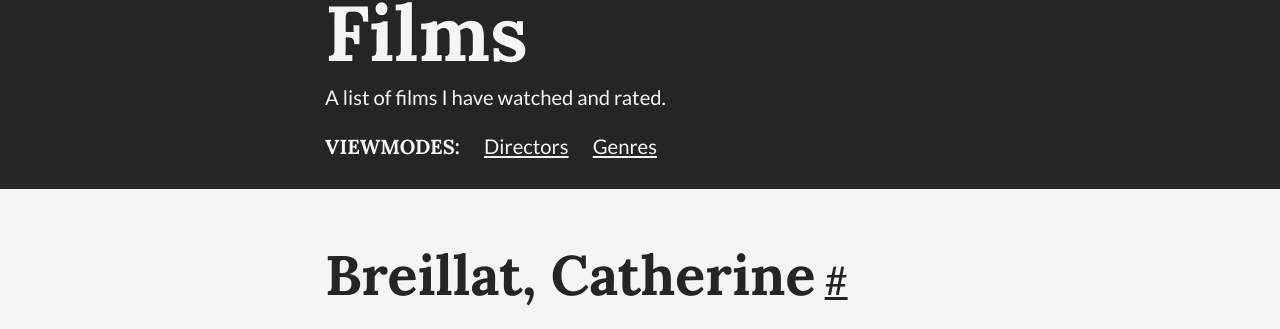
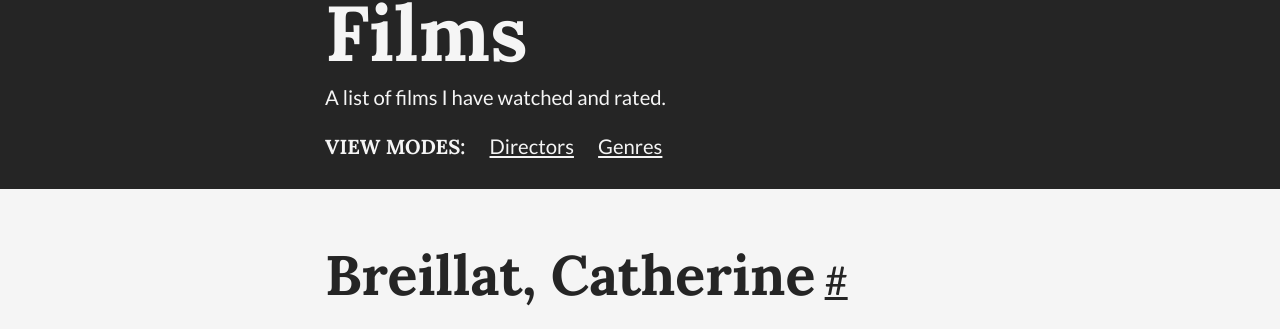
Before and after one commit to thomaswoodcock/thomaswoodcock.github.io, a Jekyll site: the page built from films/index.html, in a window 1280 px wide and 900 px high. Shown: the part 98-427 px from the top of the window. Built offline with Jekyll 4.4.1, drawn with Linux system fonts in a browser that asks for light colours.

Commit message:
Renames viewmodes

```diff
--- a/albums/genres.html
+++ b/albums/genres.html
@@ -4,8 +4,8 @@ title: Albums
 description: "A list of albums I have listened to and rated."
 ---
 
-{% include components/header.html links=site.data.albumlinks
-linktitle="VIEWMODES:" %}
+{% include components/header.html links=site.data.albumlinks linktitle="VIEW
+MODES:" %}
 <article class="content">
   {% include containers/albums-by-genre.html %}
 </article>
--- a/albums/index.html
+++ b/albums/index.html
@@ -4,8 +4,8 @@ title: Albums
 description: "A list of albums I have listened to and rated."
 ---
 
-{% include components/header.html links=site.data.albumlinks
-linktitle="VIEWMODES:" %}
+{% include components/header.html links=site.data.albumlinks linktitle="VIEW
+MODES:" %}
 <article class="content">
   {% include containers/albums-by-artist.html %}
 </article>
--- a/films/genres.html
+++ b/films/genres.html
@@ -4,8 +4,8 @@ title: Films
 description: "A list of films I have watched and rated."
 ---
 
-{% include components/header.html links=site.data.filmlinks
-linktitle="VIEWMODES:" %}
+{% include components/header.html links=site.data.filmlinks linktitle="VIEW
+MODES:" %}
 <article class="content">
   {% include containers/films-by-genre.html %}
 </article>
--- a/films/index.html
+++ b/films/index.html
@@ -4,8 +4,8 @@ title: Films
 description: "A list of films I have watched and rated."
 ---
 
-{% include components/header.html links=site.data.filmlinks
-linktitle="VIEWMODES:" %}
+{% include components/header.html links=site.data.filmlinks linktitle="VIEW
+MODES:" %}
 <article class="content">
   {% include containers/films-by-director.html %}
 </article>
```
